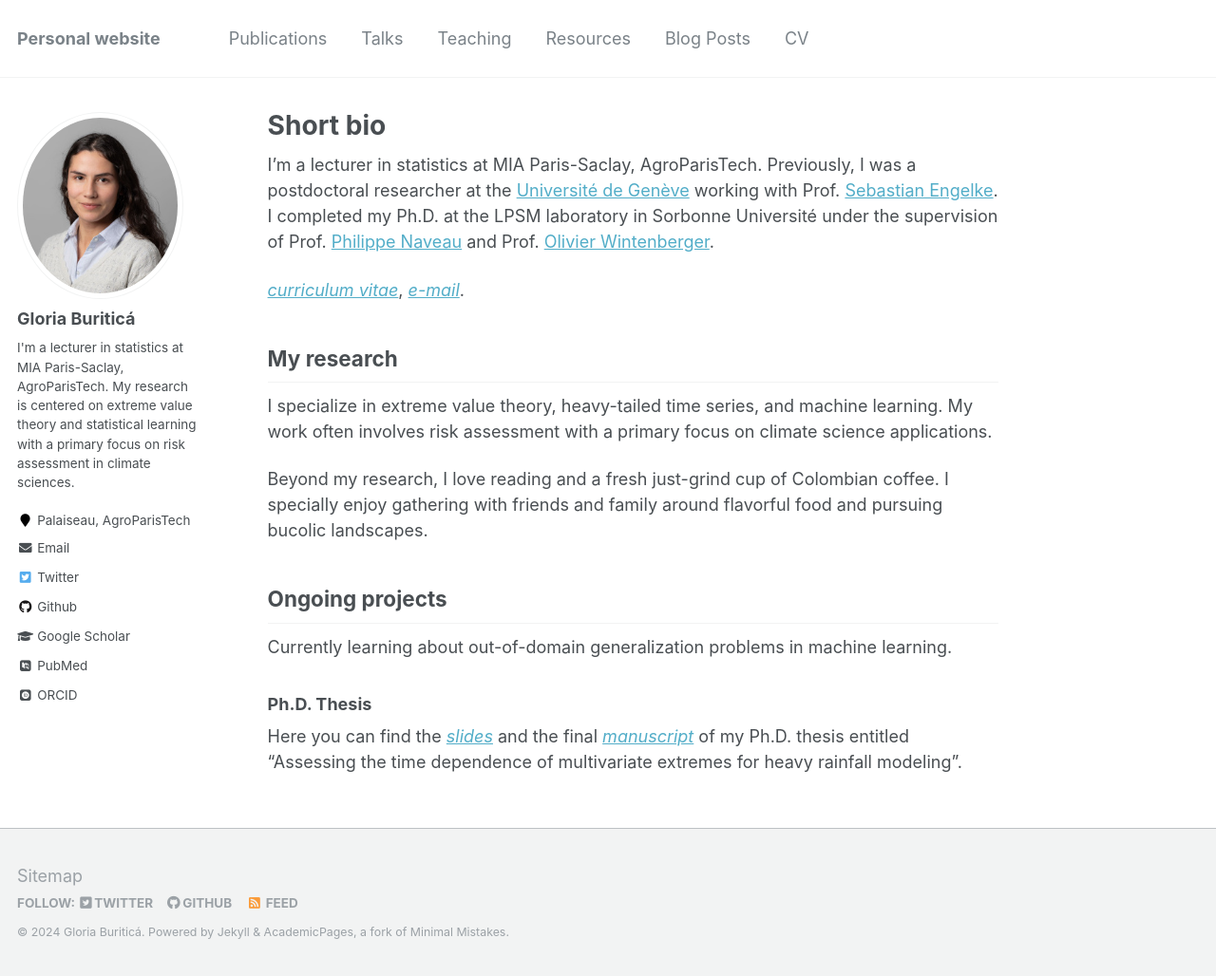
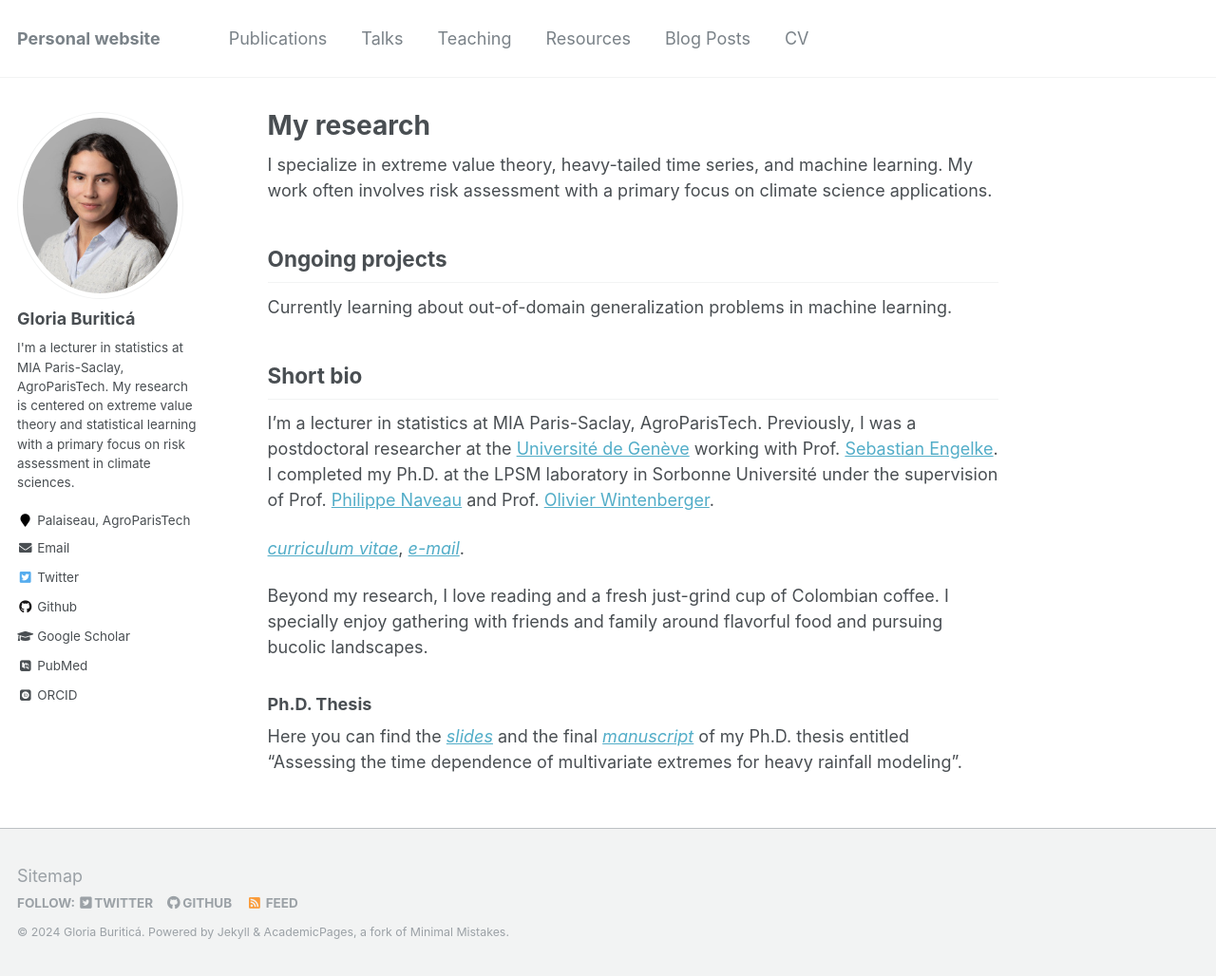
Before and after one commit to GBuritica/GBuritica.github.io, a Jekyll site: the page built from _pages/about.md, in a window 1280 px wide and 1028 px high. Shown: the whole window at 95% size. Built offline with Jekyll 4.4.1, drawn with Linux system fonts in a browser that asks for light colours; some web fonts are replaced; part of the change alters nothing that is shown.

```diff
--- a/_pages/about.md
+++ b/_pages/about.md
@@ -1,12 +1,23 @@
 ---
 permalink: /
-title: "Short bio"
+title: "My research"
 excerpt: "About me"
 author_profile: true
 redirect_from:
   - /about/
   - /about.html
 ---
+
+I specialize in extreme value theory, heavy-tailed time series, and machine learning. My work often involves risk assessment with a primary focus on climate science applications.
+
+
+
+## Ongoing projects
+
+Currently learning about out-of-domain generalization problems in machine learning.
+
+## Short bio
+
 
 I'm a lecturer in statistics at MIA Paris-Saclay, AgroParisTech. Previously, I was a postdoctoral researcher at the [Université de Genève](https://www.unige.ch/gsem/fr/recherche/corps-professoral/chercheurs/gloria-buritica-borda/) working with Prof. [Sebastian Engelke](http://www.sengelke.com). I completed my Ph.D. at the LPSM laboratory in Sorbonne Université under the supervision of Prof. [Philippe Naveau](https://www.lsce.ipsl.fr/Phocea/Pisp/visu.php?id=176&uid=naveau) and Prof. [Olivier Wintenberger](http://wintenberger.fr).
 
@@ -15,18 +26,8 @@ I'm a lecturer in statistics at MIA Paris-Saclay, AgroParisTech. Previously, I w
 [*e-mail*](mailto:gloriapatricia.buriticaborda@agroparistech.fr).
 
 
-
-
-## My research
-
-I specialize in extreme value theory, heavy-tailed time series, and machine learning. My work often involves risk assessment with a primary focus on climate science applications.
-
-
 Beyond my research, I love reading and a fresh just-grind cup of Colombian coffee. I specially enjoy gathering with friends and family around flavorful food and pursuing bucolic landscapes.
 
-## Ongoing projects
-
-Currently learning about out-of-domain generalization problems in machine learning.
 
 ### Ph.D. Thesis
 
```
